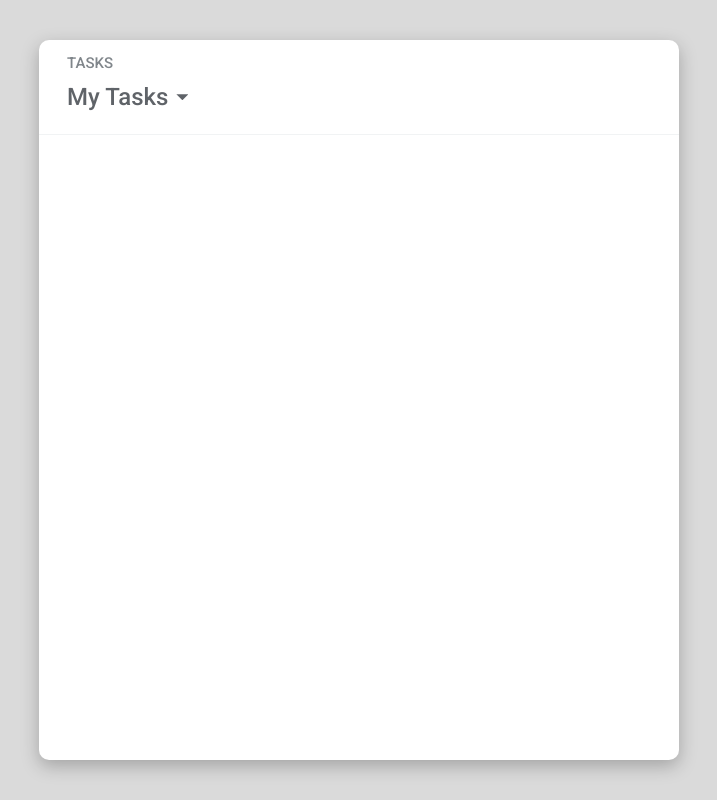
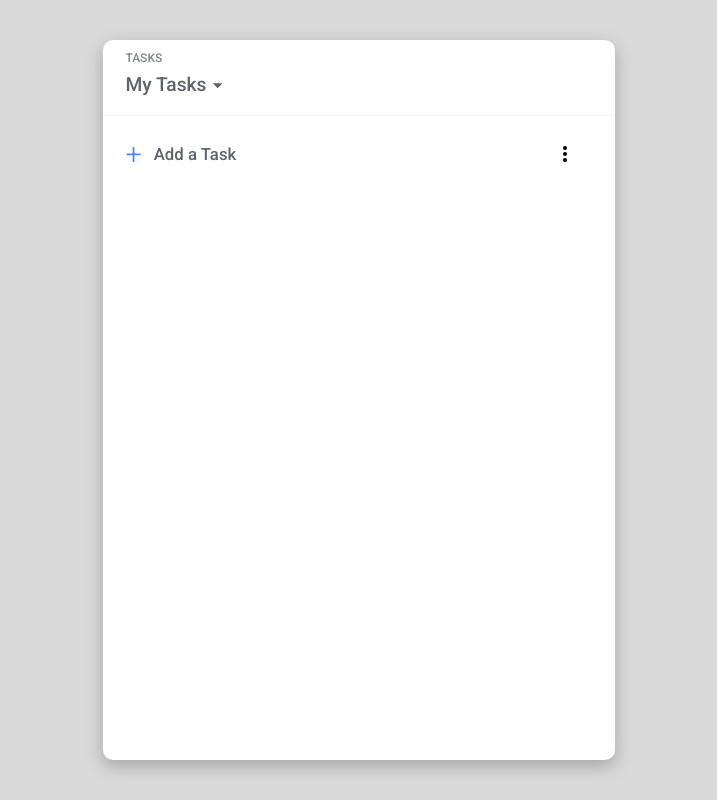
Before and after one commit to EternalValor/tasks-clone, a Vue app: page / in a window 1280 px wide. Shown: the whole page, without its empty margins (281-998 px from the left). Built offline with nearby package versions, Linux system fonts and the light colour scheme.

Commit message:
[feature/TASK-2] Added an 'add task' feature

```diff
--- a/src/App.vue
+++ b/src/App.vue
@@ -1,21 +1,38 @@
 <template>
   <div id="app">
     <Header />
+    <ListControls @add-task="addTask" />
+    <TaskList :tasks="tasks" />
   </div>
 </template>
 
 <script>
 import Header from './components/Header';
+import ListControls from './components/ListControls';
+import TaskList from './components/TaskList';
+
 export default {
   name: 'App',
+  data: () => ({
+    count: 0,
+    tasks: []
+  }),
   components: {
-    Header
+    Header,
+    ListControls,
+    TaskList
+  },
+  methods: {
+    addTask() {
+      this.count = this.count + 1;
+      return this.tasks.unshift({ id: this.count + 1, title: '', details: '' });
+    }
   }
 };
 </script>
 
 <style lang="scss">
-@import url('https://fonts.googleapis.com/css?family=Roboto:400,500&display=swap');
+@import url('https://fonts.googleapis.com/css?family=Roboto:300,400,500&display=swap');
 @import 'common';
 
 :root {
@@ -23,20 +40,22 @@ export default {
   --white: #ffffff;
   --gray: #5f6368;
   --gray-2: #80868b;
+  --blue: #4285f4;
+  --gray-blue: #f1f3f4;
   --border-color: #f1f3f4;
 }
 
 #app {
   position: relative;
   background: var(--white);
-  width: 640px;
+  width: 64rem;
   height: 90vh;
   margin: 5vh auto;
   box-shadow: 0 6px 18px rgba(0, 0, 0, 0.25);
   border-radius: 10px;
   overflow: hidden;
 
-  @media (max-width: 670px) {
+  @media (max-width: 620px) {
     width: 100vw;
     height: 100vh;
     margin: 0;
@@ -57,8 +76,12 @@ export default {
 
 html {
   box-sizing: border-box;
-  font-size: 62.5%;
+  font-size: 50%;
   color: var(--black);
+
+  @media (max-width: 620px) {
+    font-size: 41.66%;
+  }
 }
 
 body {
--- a/src/_common.scss
+++ b/src/_common.scss
@@ -9,3 +9,69 @@
   width: 1.2rem;
   height: 0.6rem;
 }
+
+.task {
+  position: relative;
+  display: flex;
+  align-items: center;
+  transition: all 0.1s ease-in;
+
+  &::after {
+    content: '';
+    position: absolute;
+    bottom: 0;
+    height: 2px;
+    background-color: var(--border-color);
+    width: 100%;
+  }
+
+  &--focused {
+    top: -2px;
+    background-color: var(--gray-blue);
+
+    &::after {
+      left: 50%;
+      transform: translateX(-50%);
+      background-color: var(--blue);
+      animation: taskFocus 0.2s ease-in forwards;
+    }
+
+    &:hover {
+      box-shadow: none !important;
+
+      &::after {
+        display: block !important;
+      }
+    }
+  }
+
+  &:hover {
+    box-shadow: 0 6px 10px rgba(0, 0, 0, 0.25);
+
+    &::after {
+      display: none;
+    }
+
+    & .edit-task {
+      display: block;
+    }
+  }
+
+  &-enter,
+  &-leave-to {
+    opacity: 0;
+    transform: translateY(-20px);
+  }
+  &-leave-active {
+    position: absolute;
+  }
+}
+
+@keyframes taskFocus {
+  0% {
+    width: 0%;
+  }
+  100% {
+    width: 100%;
+  }
+}
--- /dev/null
+++ b/src/assets/icons.json
@@ -0,0 +1,5 @@
+{
+  "dots-vertical": "M12,16A2,2 0 0,1 14,18A2,2 0 0,1 12,20A2,2 0 0,1 10,18A2,2 0 0,1 12,16M12,10A2,2 0 0,1 14,12A2,2 0 0,1 12,14A2,2 0 0,1 10,12A2,2 0 0,1 12,10M12,4A2,2 0 0,1 14,6A2,2 0 0,1 12,8A2,2 0 0,1 10,6A2,2 0 0,1 12,4Z",
+  "check": "M21,7L9,19L3.5,13.5L4.91,12.09L9,16.17L19.59,5.59L21,7Z",
+  "pencil-outline": "M14.06,9L15,9.94L5.92,19H5V18.08L14.06,9M17.66,3C17.41,3 17.15,3.1 16.96,3.29L15.13,5.12L18.88,8.87L20.71,7.04C21.1,6.65 21.1,6 20.71,5.63L18.37,3.29C18.17,3.09 17.92,3 17.66,3M14.06,6.19L3,17.25V21H6.75L17.81,9.94L14.06,6.19Z"
+}
--- a/src/components/Header.vue
+++ b/src/components/Header.vue
@@ -83,6 +83,7 @@ export default {
 
     &__list {
       position: absolute;
+      z-index: 10;
       top: 50%;
       visibility: hidden;
       opacity: 0;
@@ -104,7 +105,7 @@ export default {
     &__list-item {
       padding: 0.75rem 0;
       border-bottom: 1px solid var(--border-color);
-      font-weight: 300;
+      font-weight: 400;
       font-size: 2rem;
       cursor: pointer;
 
--- /dev/null
+++ b/src/components/Icon.vue
@@ -0,0 +1,29 @@
+// AppIcon.vue
+<template>
+  <svg :class="'icon ' + className" viewBox="0 0 24 24">
+    <path :d="path" />
+  </svg>
+</template>
+
+<script>
+import icons from '../assets/icons.json';
+
+export default {
+  name: 'AppIcon',
+  props: {
+    name: String,
+    className: String
+  },
+  computed: {
+    path() {
+      return icons[this.name];
+    }
+  }
+};
+</script>
+<style lang="css" scoped>
+.icon {
+  width: 24px;
+  height: 24px;
+}
+</style>
--- /dev/null
+++ b/src/components/ListControls.vue
@@ -0,0 +1,80 @@
+<template>
+  <div class="list-controls contain">
+    <div role="button" class="add-button" @click="handleAdd">
+      <span>+</span> Add a Task
+    </div>
+    <div class="menu"><Icon className="icon" name="dots-vertical" /></div>
+  </div>
+</template>
+<script>
+import Icon from './Icon';
+import eb from '../eventBus';
+
+export default {
+  name: 'ListControls',
+  components: {
+    Icon
+  },
+  methods: {
+    handleAdd() {
+      this.$emit('add-task');
+      eb.$emit('add-task');
+    }
+  }
+};
+</script>
+<style lang="scss" scoped>
+.icon {
+  height: 3rem;
+  width: 3rem;
+}
+.list-controls {
+  display: flex;
+  justify-content: space-between;
+  padding-top: 1.25rem;
+  padding-bottom: 1.25rem;
+}
+
+.add-button {
+  position: relative;
+  left: -1.5rem;
+  font-size: 2.1rem;
+  font-weight: 500;
+  display: flex;
+  align-items: center;
+  color: var(--gray);
+  border-radius: 1000px;
+  width: 85%;
+  cursor: pointer;
+
+  &:hover {
+    background-color: var(--gray-blue);
+  }
+
+  span {
+    font-size: 3.6rem;
+    font-weight: 300;
+    color: var(--blue);
+    margin: 0 1.5rem;
+  }
+}
+
+.menu {
+  display: flex;
+  justify-content: center;
+  align-items: center;
+  width: 7rem;
+  height: 7rem;
+  border-radius: 50%;
+  transition: 0.075s ease-in;
+  cursor: pointer;
+
+  &:hover {
+    background: rgba(124, 134, 139, 0.06);
+  }
+
+  &:active {
+    background-color: rgba(124, 134, 139, 0.16);
+  }
+}
+</style>
--- /dev/null
+++ b/src/components/TaskList.vue
@@ -0,0 +1,165 @@
+<template>
+  <div class="task-list">
+    <transition-group name="task">
+      <div
+        class="task contain"
+        :class="[task.id === editing ? 'task--focused' : '']"
+        v-for="task in tasks"
+        :key="task.id"
+        @click="handleTaskClick(task.id)"
+      >
+        <div class="task-mark">
+          <div class="task-mark-circle" />
+          <Icon className="task-mark-check" name="check" />
+        </div>
+        <div class="task-content">
+          <div class="task-text">
+            <input
+              class="task-title"
+              v-model="task.title"
+              :ref="task.id"
+              @blur="handleBlur"
+              @keydown.enter="handleEnterKey(task.id)"
+            />
+            <div class="task-detail">{{ task.detail }}</div>
+          </div>
+          <div class="edit-task-container">
+            <Icon className="edit-task" name="pencil-outline" />
+          </div>
+        </div>
+      </div>
+    </transition-group>
+  </div>
+</template>
+<script>
+import Icon from './Icon';
+import eb from '../eventBus';
+
+export default {
+  name: 'TaskList',
+  data: () => ({
+    editing: -1
+  }),
+  components: {
+    Icon
+  },
+  props: {
+    tasks: Array
+  },
+  computed: {},
+  mounted() {
+    eb.$on('add-task', this.handleAddTask);
+  },
+  methods: {
+    handleTaskClick(id) {
+      this.editing = id;
+      this.$refs[id] && this.$refs[id][0] && this.$refs[id][0].focus();
+    },
+    handleBlur() {
+      this.editing = -1;
+    },
+    handleAddTask() {
+      this.editing = this.tasks[0].id;
+      this.$nextTick(() => {
+        this.$refs[this.editing][0].focus();
+      });
+    },
+    handleEnterKey(id) {
+      this.editing = -1;
+      this.$refs[id][0].blur();
+    }
+  },
+  destroyed() {
+    eb.$off('add-task', this.handleAddTask);
+  }
+};
+</script>
+<style lang="scss"></style>
+<style lang="scss" scoped>
+.task-mark {
+  margin-right: 3.2rem;
+  width: 3rem;
+  height: 100%;
+  cursor: pointer;
+
+  &:hover .task-mark-circle {
+    display: none;
+  }
+
+  &:hover .task-mark-check {
+    display: block;
+  }
+}
+
+.task-mark-circle {
+  width: 3rem;
+  height: 3rem;
+  border: 2px solid var(--gray);
+  border-radius: 50%;
+}
+
+.task-mark-check {
+  fill: var(--blue);
+  display: none;
+}
+
+.task-content {
+  display: flex;
+  justify-content: space-between;
+  align-items: center;
+  width: 100%;
+  padding-right: 2.75rem;
+}
+
+.task-text {
+  padding: 2rem 0;
+  flex: 1;
+}
+
+.task-title {
+  font-size: 2.1rem;
+  font-weight: 500;
+  line-height: 1.2;
+  width: 100%;
+  padding-right: 1rem;
+  background: transparent;
+  outline: none;
+  border: none;
+  cursor: default;
+
+  &:focus {
+    cursor: text;
+  }
+}
+
+.task-detail {
+  font-size: 1.6rem;
+  color: var(--gray);
+}
+
+.edit-task-container {
+  display: flex;
+  justify-content: center;
+  align-items: center;
+  width: 5rem;
+  height: 5rem;
+  border-radius: 50%;
+  transition: 0.1s ease-in;
+  cursor: pointer;
+
+  &:active {
+    background: rgba(124, 134, 139, 0.16);
+  }
+}
+
+.edit-task {
+  display: none;
+  fill: var(--gray);
+  width: 3rem;
+  height: 3rem;
+}
+
+.list-complete-item {
+  transition: all 1s;
+}
+</style>
--- /dev/null
+++ b/src/eventBus.js
@@ -0,0 +1,3 @@
+import Vue from 'vue';
+
+export default new Vue({});
```
